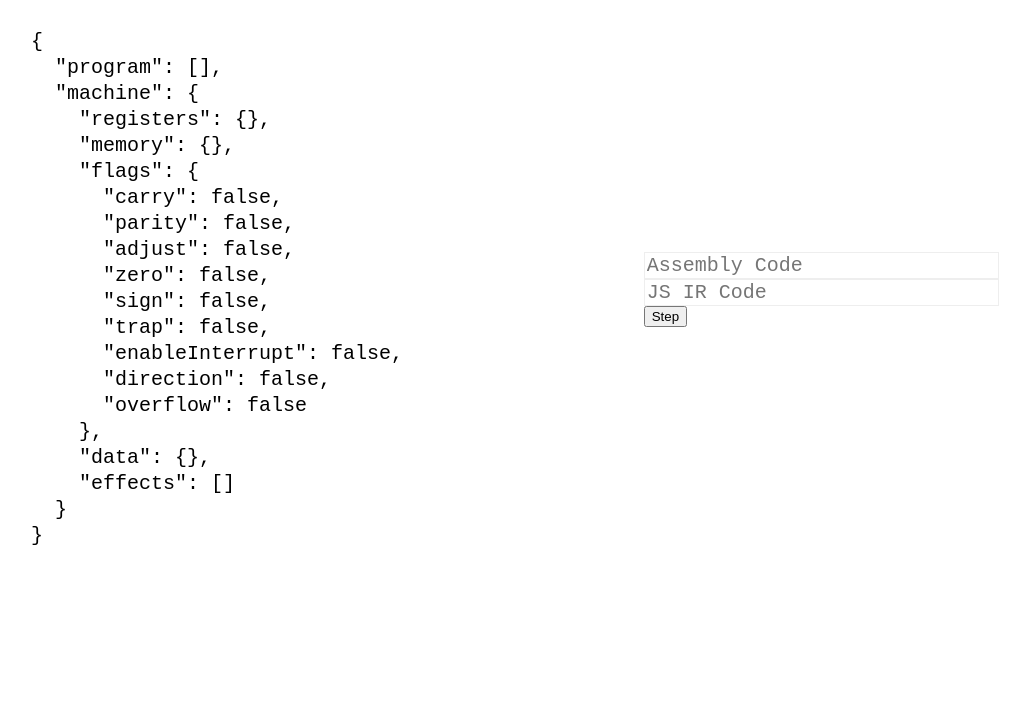
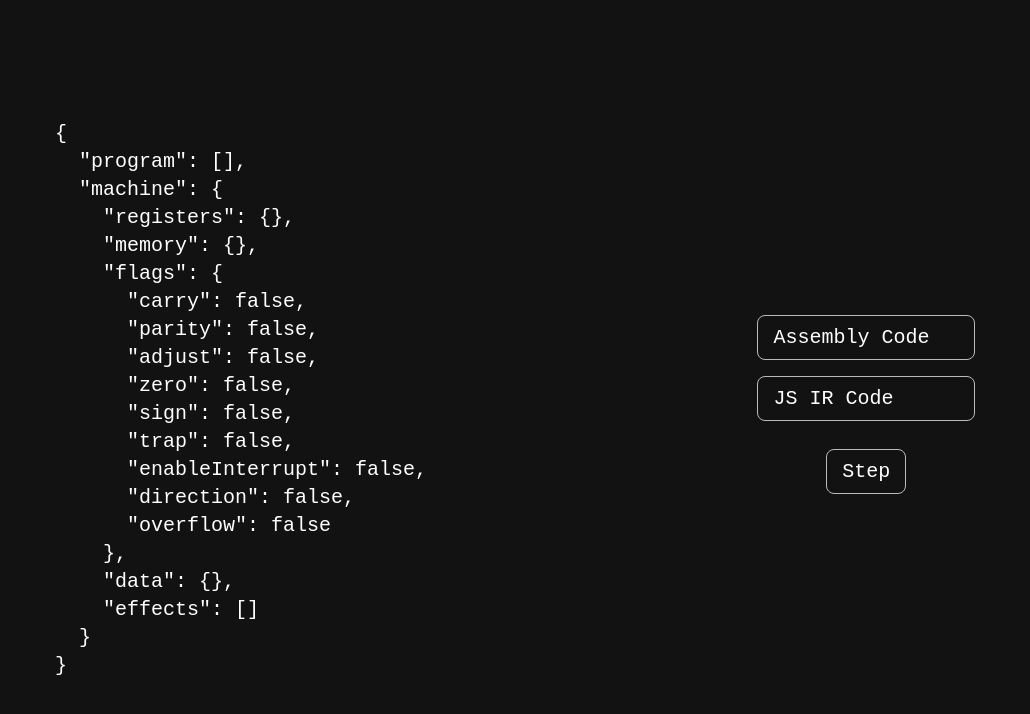
Before and after one commit to heypoom/asmterpreter, a React (Vite) app: page / in a window 1280 px wide. Shown: the top 714 px of the page, without its empty margins (125-1155 px from the left). Built offline with nearby package versions, Linux system fonts and the light colour scheme; what lodash.escaperegexp would draw is missing.

Commit message:
:bento: Add basic styling

```diff
--- a/src/components/App.tsx
+++ b/src/components/App.tsx
@@ -8,15 +8,23 @@ const Container = styled.div`
   align-items: center;
   justify-content: space-between;
 
-  padding: 1em;
+  padding: 1em 2.5em;
   max-width: 1000px;
   margin: 0 auto;
+  min-height: 100vh;
+`
+
+const Panel = styled.div`
+  display: flex;
+  flex-direction: column;
+  align-items: center;
+  justify-content: flex-start;
 `
 
 const Code = styled.code`
   font-family: 'JetBrains Mono', 'FiraCode Nerd Font', 'FiraCode', monospace;
   font-size: 20px;
-  line-height: 1.3;
+  line-height: 1.4;
 `
 
 const Input = styled.input`
@@ -24,12 +32,32 @@ const Input = styled.input`
   height: 100%;
   font-size: 20px;
   font-family: 'JetBrains Mono', 'FiraCode Nerd Font', 'FiraCode', monospace;
-  border: 1px solid #eee;
+  border: 1px solid #bbb;
+  border-radius: 8px;
+  padding: 10px 15px;
+  margin: 0.4em 0;
+  background: transparent;
   outline: none;
+  color: white;
+
+  &::placeholder {
+    color: white;
+  }
 `
 
 const Pre = styled.pre`
   width: 100%;
+`
+
+const Button = styled.button`
+  font-size: 20px;
+  font-family: 'JetBrains Mono', 'FiraCode Nerd Font', 'FiraCode', monospace;
+  color: white;
+  background: transparent;
+  border: 1px solid #bbb;
+  border-radius: 8px;
+  padding: 10px 15px;
+  margin-top: 20px;
 `
 
 export function App() {
@@ -57,7 +85,7 @@ export function App() {
         <Code>{JSON.stringify(state, null, 2)}</Code>
       </Pre>
 
-      <div>
+      <Panel>
         <Input
           placeholder="Assembly Code"
           value={code}
@@ -72,8 +100,8 @@ export function App() {
           onKeyPress={e => e.key === 'Enter' && runIR()}
         />
 
-        <button onClick={step}>Step</button>
-      </div>
+        <Button onClick={step}>Step</Button>
+      </Panel>
     </Container>
   )
 }
--- a/src/index.sass
+++ b/src/index.sass
@@ -9,24 +9,12 @@ $control-border-width: 2px
 $input-border-color: transparent
 $input-shadow: none
 
-// @tailwind base
-// @tailwind components
-// @tailwind utilities
-
-// @import "~bulma/sass/utilities/_all.sass"
-// @import "~bulma/sass/base/_all.sass"
-// @import "~bulma/sass/elements/button.sass"
-// @import "~bulma/sass/elements/container.sass"
-// @import "~bulma/sass/elements/title.sass"
-// @import "~bulma/sass/form/_all.sass"
-// @import "~bulma/sass/components/navbar.sass"
-// @import "~bulma/sass/layout/hero.sass"
-// @import "~bulma/sass/layout/section.sass"
-
 body
   margin: 0
   font-family: 'FuraCode Nerd Font', 'Sukhumvit Set', sans-serif
-  // overflow: hidden
+  overflow: hidden
+  color: #fff
+  background: #121212
 
 *
   box-sizing: border-box
```
